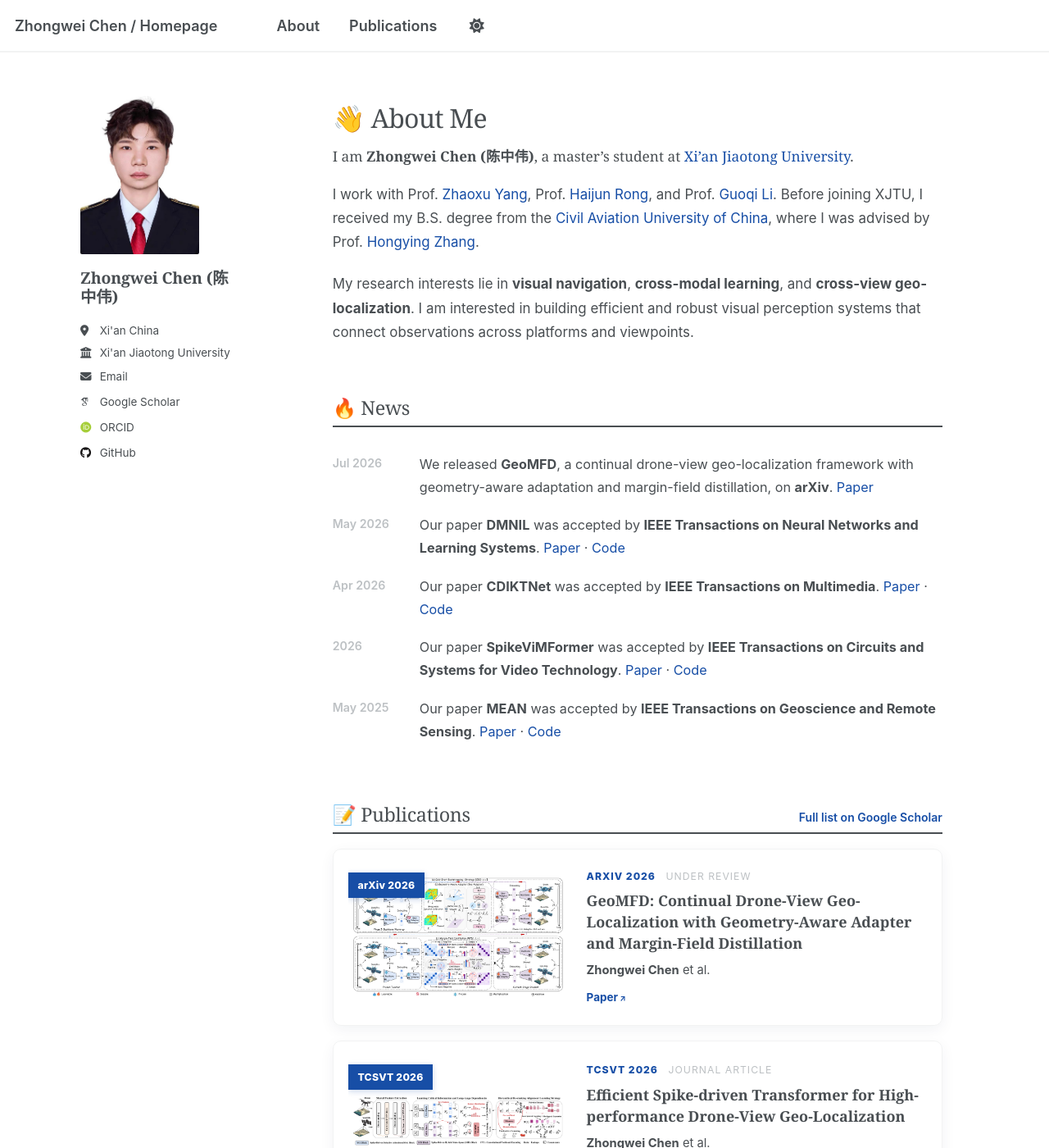
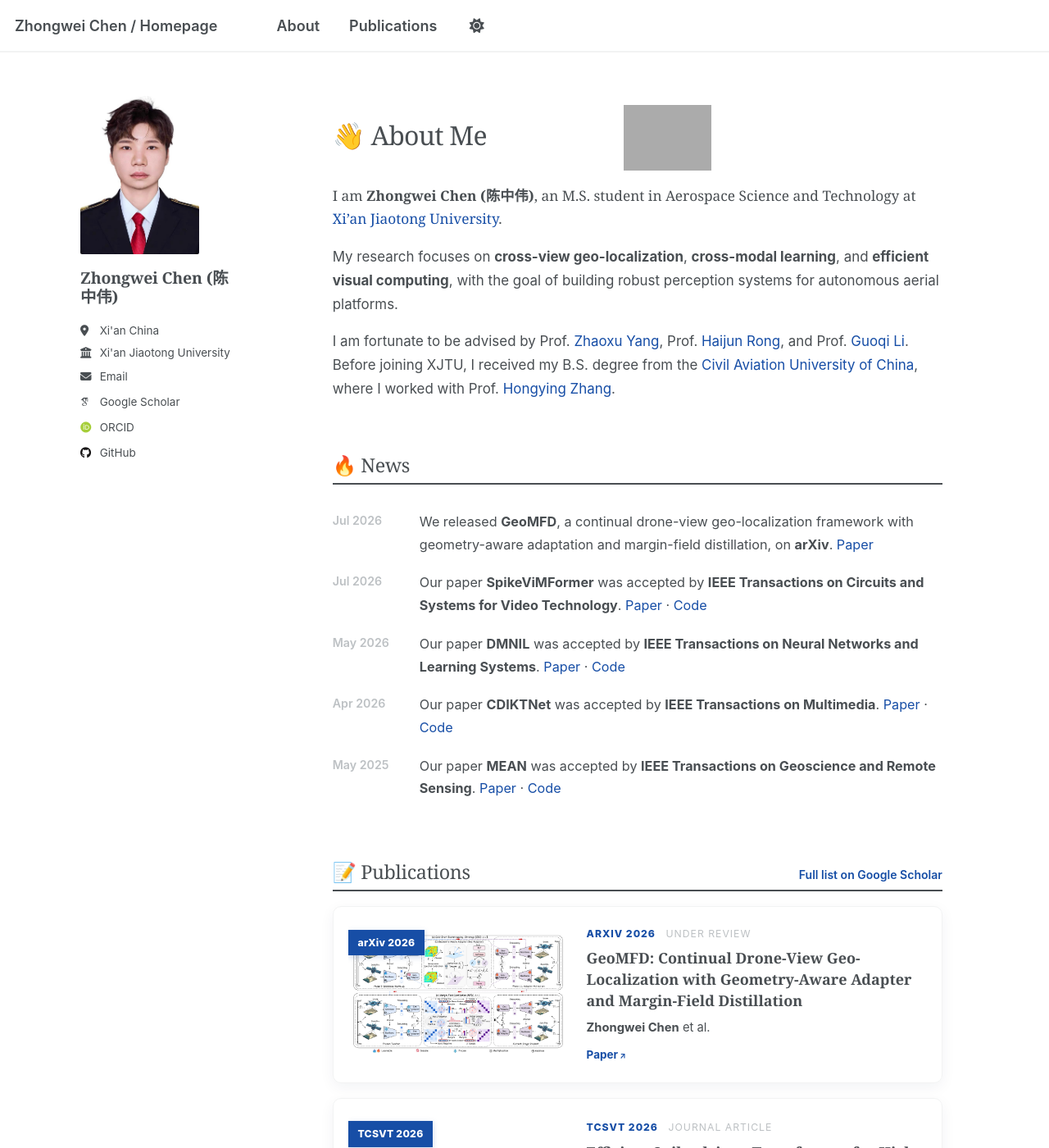
Before and after one commit to ISChenawei/ISChenawei.github.io, a Jekyll site: the page built from _pages/about.md, in a window 1280 px wide and 1400 px high. Shown: the whole window at 82% size. Built offline with Jekyll 4.4.1, drawn with Linux system fonts in a browser that asks for light colours; some web fonts are replaced; a script that is not in the unit is left out; some of the changed text lies outside the part shown.

Commit message:
Update personal homepage

```diff
--- a/_pages/about.md
+++ b/_pages/about.md
@@ -7,19 +7,21 @@ redirect_from:
   - /about.html
 ---
 
-<p class="intro-lead">I am <strong>Zhongwei Chen (陈中伟)</strong>, a master’s student at <a href="http://www.xjtu.edu.cn/">Xi’an Jiaotong University</a>.</p>
-
-I work with Prof. [Zhaoxu Yang](https://scholar.google.com/citations?user=t2JLE8EAAAAJ&hl=zh-CN), Prof. [Haijun Rong](https://scholar.google.com/citations?user=ZUBNc3sAAAAJ&hl=zh-CN), and Prof. [Guoqi Li](https://scholar.google.com/citations?user=qCfE--MAAAAJ&hl=zh-CN). Before joining XJTU, I received my B.S. degree from the [Civil Aviation University of China](https://www.cauc.edu.cn/zhv5/), where I was advised by Prof. [Hongying Zhang](https://www.cauc.edu.cn/ddxy/info/1188/1516.htm).
-
-My research interests lie in <strong>visual navigation</strong>, <strong>cross-modal learning</strong>, and <strong>cross-view geo-localization</strong>. I am interested in building efficient and robust visual perception systems that connect observations across platforms and viewpoints.
+<div class="about-intro">
+  <div class="about-copy">
+    <p class="intro-lead">I am <strong>Zhongwei Chen (陈中伟)</strong>, an M.S. student in Aerospace Science and Technology at <a href="http://www.xjtu.edu.cn/">Xi’an Jiaotong University</a>.</p>
+    <p>My research focuses on <strong>cross-view geo-localization</strong>, <strong>cross-modal learning</strong>, and <strong>efficient visual computing</strong>, with the goal of building robust perception systems for autonomous aerial platforms.</p>
+    <p>I am fortunate to be advised by Prof. <a href="https://scholar.google.com/citations?user=t2JLE8EAAAAJ&hl=zh-CN">Zhaoxu Yang</a>, Prof. <a href="https://scholar.google.com/citations?user=ZUBNc3sAAAAJ&hl=zh-CN">Haijun Rong</a>, and Prof. <a href="https://scholar.google.com/citations?user=qCfE--MAAAAJ&hl=zh-CN">Guoqi Li</a>. Before joining XJTU, I received my B.S. degree from the <a href="https://www.cauc.edu.cn/zhv5/">Civil Aviation University of China</a>, where I worked with Prof. <a href="https://www.cauc.edu.cn/ddxy/info/1188/1516.htm">Hongying Zhang</a>.</p>
+  </div>
+</div>
 
 ## 🔥 News
 
 <div class="news-list">
   <div class="news-item"><time>Jul 2026</time><p>We released <strong>GeoMFD</strong>, a continual drone-view geo-localization framework with geometry-aware adaptation and margin-field distillation, on <strong>arXiv</strong>. <a href="https://arxiv.org/abs/2607.25788">Paper</a></p></div>
+  <div class="news-item"><time>Jul 2026</time><p>Our paper <strong>SpikeViMFormer</strong> was accepted by <strong>IEEE Transactions on Circuits and Systems for Video Technology</strong>. <a href="https://arxiv.org/abs/2512.19365">Paper</a> · <a href="https://github.com/ISChenawei/SpikeViMFormer">Code</a></p></div>
   <div class="news-item"><time>May 2026</time><p>Our paper <strong>DMNIL</strong> was accepted by <strong>IEEE Transactions on Neural Networks and Learning Systems</strong>. <a href="https://arxiv.org/abs/2502.11381">Paper</a> · <a href="https://github.com/ISChenawei/DMNIL">Code</a></p></div>
   <div class="news-item"><time>Apr 2026</time><p>Our paper <strong>CDIKTNet</strong> was accepted by <strong>IEEE Transactions on Multimedia</strong>. <a href="https://arxiv.org/abs/2503.07520">Paper</a> · <a href="https://github.com/ISChenawei/CDIKTNet">Code</a></p></div>
-  <div class="news-item"><time>2026</time><p>Our paper <strong>SpikeViMFormer</strong> was accepted by <strong>IEEE Transactions on Circuits and Systems for Video Technology</strong>. <a href="https://arxiv.org/abs/2512.19365">Paper</a> · <a href="https://github.com/ISChenawei/SpikeViMFormer">Code</a></p></div>
   <div class="news-item"><time>May 2025</time><p>Our paper <strong>MEAN</strong> was accepted by <strong>IEEE Transactions on Geoscience and Remote Sensing</strong>. <a href="https://ieeexplore.ieee.org/document/11010144">Paper</a> · <a href="https://github.com/ISChenawei/MEAN">Code</a></p></div>
 </div>
 
@@ -94,7 +96,8 @@ My research interests lie in <strong>visual navigation</strong>, <strong>cross-m
 
 <div class="experience-item">
   <div class="experience-heading">
-    <div><strong>Huawei Consumer Business Group</strong><span>AI Agent / Software Development Intern</span></div>
+    <img src="/assets/logo/logo.svg" alt="Huawei logo">
+    <div><strong>Huawei Technologies Co., Ltd.</strong><span>AI Agent / Software Development Intern · Consumer Business Group</span></div>
   </div>
   <ul>
     <li>Built agentic development workflows spanning code understanding, task planning, code modification, and automated verification.</li>
--- a/assets/css/main.scss
+++ b/assets/css/main.scss
@@ -74,6 +74,17 @@ body { letter-spacing: 0; }
   margin-bottom: 0.55em;
 }
 
+.page__title::after {
+  content: "";
+  display: inline-block;
+  width: 410px;
+  height: 80px;
+  margin-left: 0.85rem;
+  background: url("/assets/logo/school.svg") center / contain no-repeat;
+  vertical-align: middle;
+  opacity: 0.86;
+}
+
 .page__content {
   line-height: 1.72;
   max-width: 820px;
@@ -107,6 +118,11 @@ body { letter-spacing: 0; }
   font-size: clamp(0.94rem, 1.35vw, 1.04rem) !important;
   line-height: 1.6;
 }
+
+.about-intro {
+  display: block;
+}
+.about-copy p { margin-bottom: 0.9rem; }
 
 .news-list { margin-top: 1.25rem; }
 .news-item {
@@ -191,6 +207,8 @@ body { letter-spacing: 0; }
 .publication-links a::after { content: " ↗"; font-size: 0.7em; }
 
 .experience-item { padding: 0.3rem 0 0.2rem; }
+.experience-heading { display: flex; align-items: center; gap: 1rem; }
+.experience-heading img { width: 118px; height: 36px; object-fit: contain; object-position: left center; }
 .experience-heading strong { display: block; font-family: Georgia, "Times New Roman", serif; font-size: 1rem; }
 .experience-heading span { display: block; margin-top: 0.12rem; color: var(--accent); font-size: 0.8rem; font-weight: 700; }
 .experience-item ul { margin-top: 0.75rem; }
@@ -210,11 +228,13 @@ body { letter-spacing: 0; }
 @media (max-width: 767px) {
   #main { margin-top: 1.5em; }
   .page__title { margin-top: 1rem; }
+  .page__title::after { width: 240px; height: 44px; margin-left: 0.55rem; }
   .news-item { grid-template-columns: 1fr; gap: 0.15rem; }
   .publication-item { grid-template-columns: 1fr; gap: 0.85rem; padding: 0.75rem; }
   .publication-figure { padding: 0.3rem; }
   .publication-figure img, .publication-figure--wide img { height: auto; max-height: 240px; }
   .awards-columns { grid-template-columns: 1fr; gap: 1rem; }
+  .experience-heading { align-items: flex-start; flex-direction: column; gap: 0.5rem; }
   .honors-list li { grid-template-columns: 1fr; gap: 0.1rem; }
   .section-heading { align-items: center; }
 }
```
Also changed, not shown: assets/logo/logo.svg (added), 3 other files.
